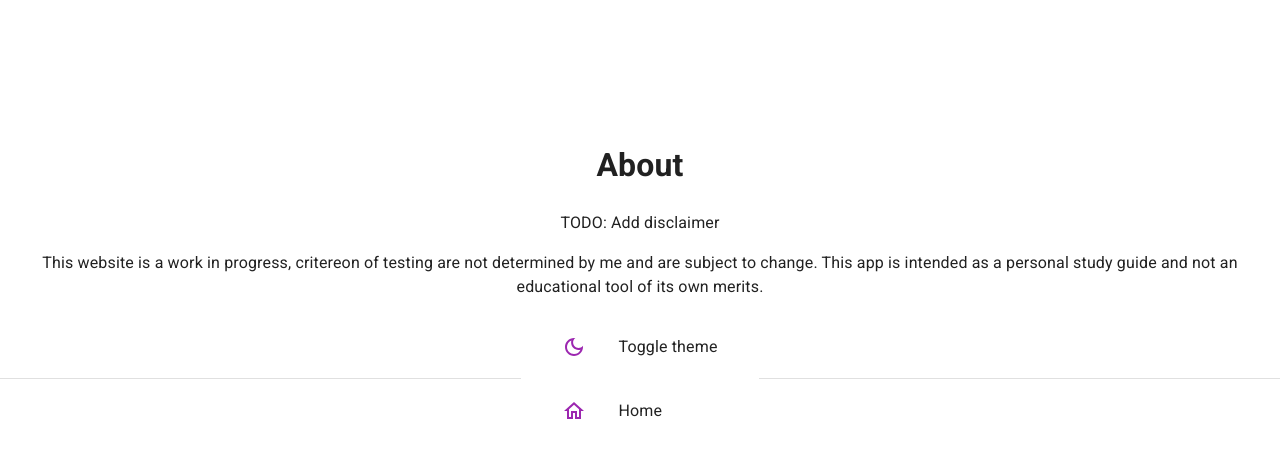
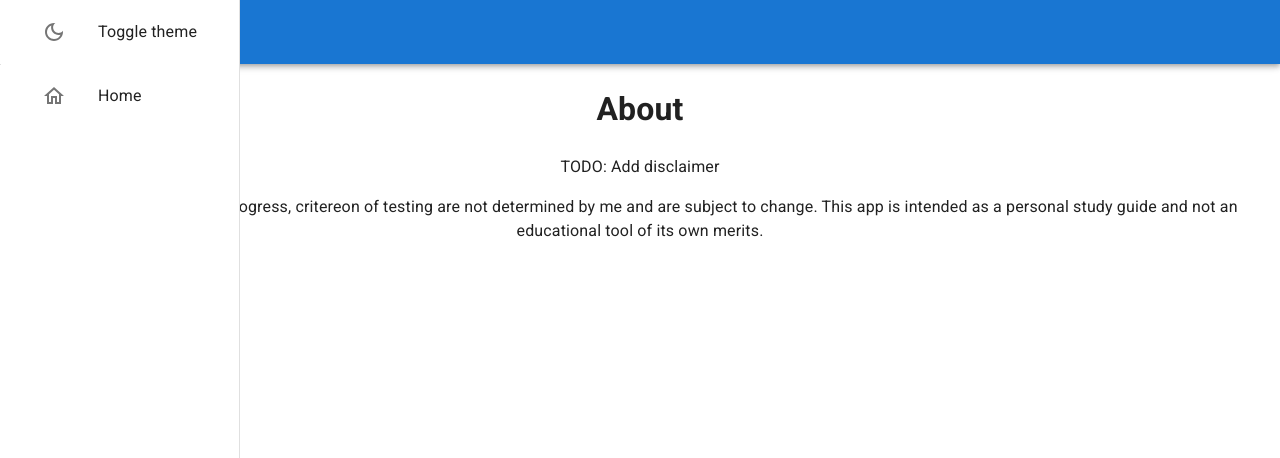
Before and after one commit to cass-h/dallagocchie, a React (Create React App) app: page /about in a window 1280 px wide. Shown: the top 458 px of the page. Built offline with nearby package versions, Linux system fonts and the light colour scheme.

Commit message:
container for sidenav / app bar

```diff
--- a/src/App.tsx
+++ b/src/App.tsx
@@ -34,7 +34,6 @@ function App() {
     <div className="App">
       <ThemeProvider theme={theme}>
         <CssBaseline></CssBaseline>
-        <header className="App-header"></header>
         <RouterProvider router={router}></RouterProvider>
       </ThemeProvider>
     </div>
--- /dev/null
+++ b/src/app/components/Container.tsx
@@ -0,0 +1,86 @@
+import {
+  AppBar,
+  Drawer,
+  IconButton,
+  ListItem,
+  Toolbar,
+  Typography,
+} from '@mui/material';
+import MenuIcon from '@mui/icons-material/Menu';
+import CloseIcon from '@mui/icons-material/Close';
+import {
+  selectDrawer,
+  setDrawerOpen,
+} from '../../features/settings/settings.slice';
+import { useAppDispatch, useAppSelector } from '../hooks';
+import DrawerSettingsArea from './drawer-settings';
+
+export const Container = (
+  props: React.PropsWithChildren & { title: string }
+) => {
+  const { open, width } = useAppSelector(selectDrawer);
+  const dispatch = useAppDispatch();
+  const handleDrawerToggle = () => {
+    dispatch(setDrawerOpen(!open));
+  };
+  const drawer = (
+    <>
+      <ListItem
+        key="close-nav"
+        sx={{ mr: 2, display: { sm: 'none' } }}
+        secondaryAction={
+          <IconButton
+            onClick={handleDrawerToggle}
+            color="inherit"
+            aria-label="close drawer"
+          >
+            <CloseIcon />
+          </IconButton>
+        }
+      ></ListItem>
+      {props.children}
+      {DrawerSettingsArea()}
+    </>
+  );
+  return (
+    <>
+      <Drawer
+        variant="temporary"
+        color="secondary"
+        open={open}
+        onClose={handleDrawerToggle}
+        ModalProps={{
+          keepMounted: true, // Better open performance on mobile.
+        }}
+        sx={{
+          display: { xs: 'block', sm: 'none' },
+          '& .MuiDrawer-paper': { boxSizing: 'border-box', width },
+        }}
+      >
+        {drawer}
+      </Drawer>
+      <Drawer
+        variant="permanent"
+        sx={{
+          display: { xs: 'none', sm: 'block' },
+          '& .MuiDrawer-paper': { boxSizing: 'border-box', width },
+        }}
+        open
+      >
+        {drawer}
+      </Drawer>
+      <AppBar position="static">
+        <Toolbar>
+          <IconButton
+            aria-label="open drawer"
+            onClick={handleDrawerToggle}
+            sx={{ mr: 2, display: { sm: 'none' } }}
+          >
+            <MenuIcon />
+          </IconButton>
+          <Typography variant="h6">{props.title}</Typography>
+        </Toolbar>
+      </AppBar>
+    </>
+  );
+};
--- a/src/app/components/drawer-settings.tsx
+++ b/src/app/components/drawer-settings.tsx
@@ -32,9 +32,9 @@ export default function DrawerSettingsArea() {
           <ListItemButton onClick={toggleTheme}>
             <ListItemIcon>
               {theme === 'dark' ? (
-                <LightModeOutlined color="secondary" />
+                <LightModeOutlined color="inherit" />
               ) : (
-                <DarkModeOutlined color="secondary" />
+                <DarkModeOutlined color="inherit" />
               )}
             </ListItemIcon>
             <ListItemText primary="Toggle theme" />
@@ -46,7 +46,7 @@ export default function DrawerSettingsArea() {
             onClick={homeButton}
           >
             <ListItemIcon>
-              <HomeOutlined color="secondary" />
+              <HomeOutlined color="inherit" />
             </ListItemIcon>
             <ListItemText primary="Home" />
           </ListItemButton>
--- a/src/app/pages/About.tsx
+++ b/src/app/pages/About.tsx
@@ -1,8 +1,9 @@
-import DrawerSettingsArea from '../components/drawer-settings';
+import { Container } from '../components/Container';
 
 const About: React.FC = () => {
   return (
     <>
+      <Container title={'About'}></Container>
       <h1>About</h1>
       <p>TODO: Add disclaimer</p>
       <p>
@@ -10,7 +11,6 @@ const About: React.FC = () => {
         determined by me and are subject to change. This app is intended as a
         personal study guide and not an educational tool of its own merits.
       </p>
-      <DrawerSettingsArea />
     </>
   );
 };
--- a/src/app/pages/Home.tsx
+++ b/src/app/pages/Home.tsx
@@ -1,8 +1,9 @@
-import DrawerSettingsArea from '../components/drawer-settings';
+import { Container } from '../components/Container';
 
 const Home: React.FC = () => {
   return (
     <>
+      <Container title="dall'Agocchie's Sidesword"></Container>
       <h1>dall'Agocchie</h1>
       <p>
         {' '}
@@ -12,7 +13,6 @@ const Home: React.FC = () => {
         </abbr>{' '}
         rank challenges on the Bolognese traditions.
       </p>
-      <DrawerSettingsArea />
     </>
   );
 };
--- a/src/app/pages/sa/Index.tsx
+++ b/src/app/pages/sa/Index.tsx
@@ -1,6 +1,10 @@
-const SwordAloneIndex: React.FC = () => {
+import { FC } from 'react';
+import { Container } from '../../components/Container';
+
+const SwordAloneIndex: FC = () => {
   return (
     <>
+      <Container title={'Sword Alone'}></Container>
       <h1>Sword Alone</h1>
       <p>
         In this section you will find the foundations of dall'Agocchie's system,
@@ -25,6 +29,10 @@ const SwordAloneIndex: React.FC = () => {
 	 stramazzone
  defenses
 	 on the similarities
+		true edge
+		false edge
+		void
+		opposition
 	 coda lunga stretta
 	 coda lunga alta
 	 porta di ferro stretta
--- a/src/features/settings/settings.slice.ts
+++ b/src/features/settings/settings.slice.ts
@@ -3,10 +3,14 @@ import { RootState } from '../../app/store';
 
 export interface SettingsState {
   theme: 'dark' | 'light';
+  drawerWidth: number;
+  drawerOpen: boolean;
 }
 
 const initialState: SettingsState = {
   theme: 'light',
+  drawerWidth: 240,
+  drawerOpen: false,
 };
 
 export const settingsSlice = createSlice({
@@ -18,11 +22,26 @@ export const settingsSlice = createSlice({
       state.theme = action.payload;
       return state;
     },
+    setDrawerWidth: (state, action: PayloadAction<number>) => {
+      state.drawerWidth = action.payload;
+      return state;
+    },
+    setDrawerOpen: (state, action: PayloadAction<boolean>) => {
+      state.drawerOpen = action.payload;
+      return state;
+    },
   },
 });
 
-export const { setTheme } = settingsSlice.actions;
+export const { setTheme, setDrawerOpen, setDrawerWidth } =
+  settingsSlice.actions;
 
 export const selectTheme = (state: RootState) => state.settings.theme;
+export const selectDrawer = (state: RootState) => {
+  return {
+    open: state.settings.drawerOpen,
+    width: state.settings.drawerWidth,
+  };
+};
 
 export default settingsSlice.reducer;
```
